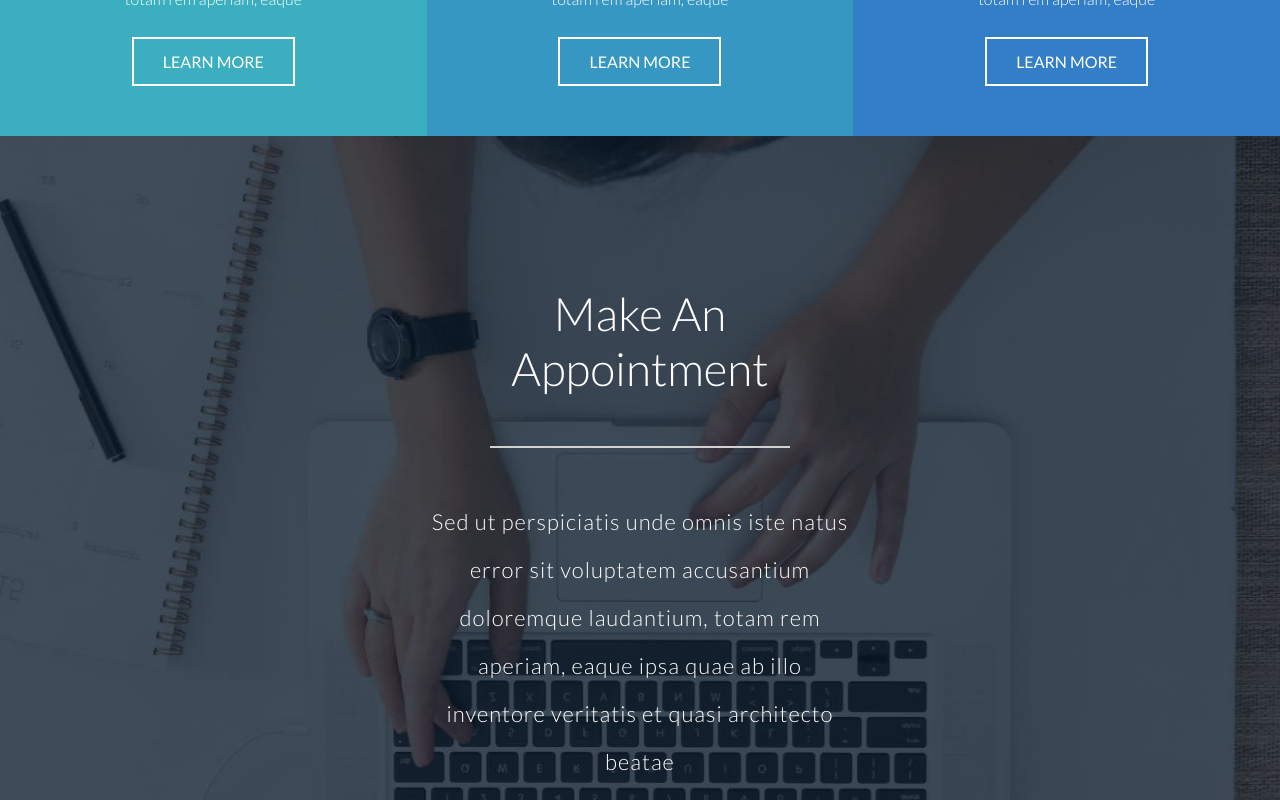
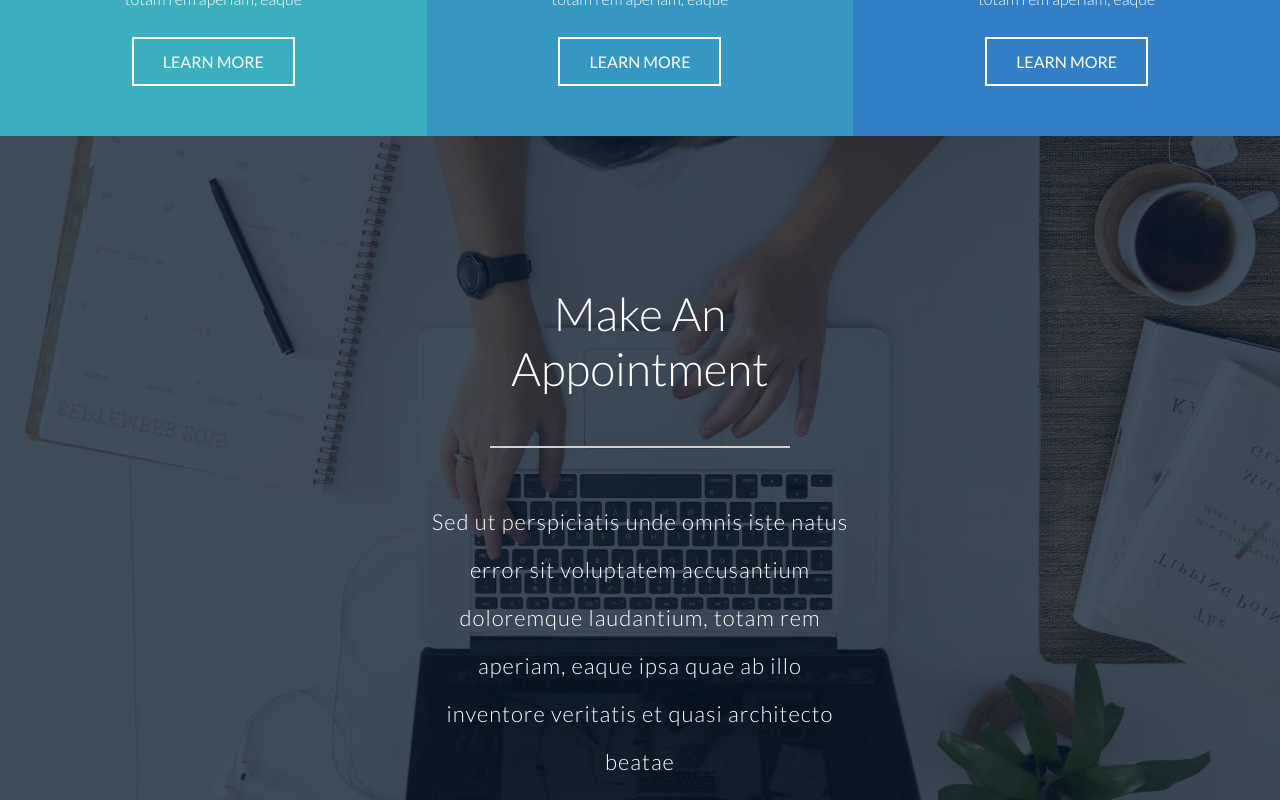
Before and after one commit to eliaraguso/proj-html-vuejs, a Vue app: page / in a window 1280 px wide. Shown: the part 6460-7260 px from the top of the page. Built offline with nearby package versions, Linux system fonts and the light colour scheme.

Commit message:
aggiunto effetto parallasse alle Sections Appointment e Facilities

```diff
--- a/src/components/Appointment-section.vue
+++ b/src/components/Appointment-section.vue
@@ -39,6 +39,8 @@ export default {
   background-repeat: no-repeat;
   background-position: center;
   background-size: cover;
+    background-attachment: fixed;
+
   padding: 150px 0;
   .container {
     width: 33%;
@@ -86,16 +88,7 @@ export default {
     #submit {
       width: 100%;
     }
-    // #name {
-    // }
-    // #email {
-    // }
-    // #tel {
-    // }
 
-    // #date {
-
-    // }
     #textarea {
       background: transparent;
       border: 1px solid rgba(183, 203, 206, 0.77);
--- a/src/components/Facilities-section.vue
+++ b/src/components/Facilities-section.vue
@@ -28,6 +28,7 @@ export default {
     background-repeat: no-repeat;
     background-size: cover;
     background-position: center;
+    background-attachment: fixed;
     display: flex;
     justify-content: center;
     align-items: center;
```
